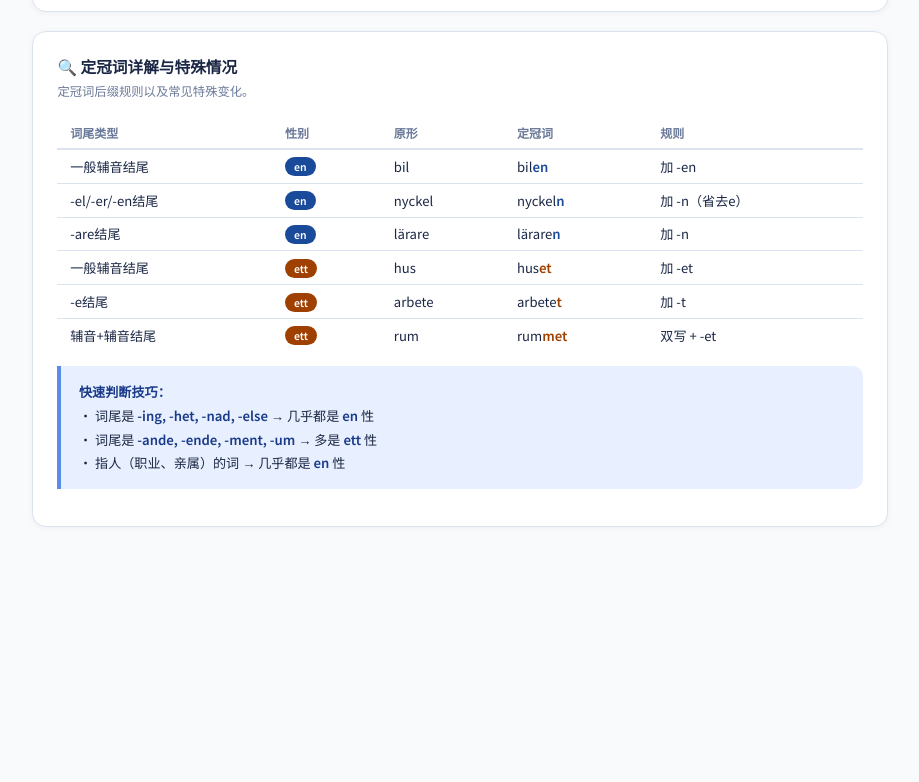
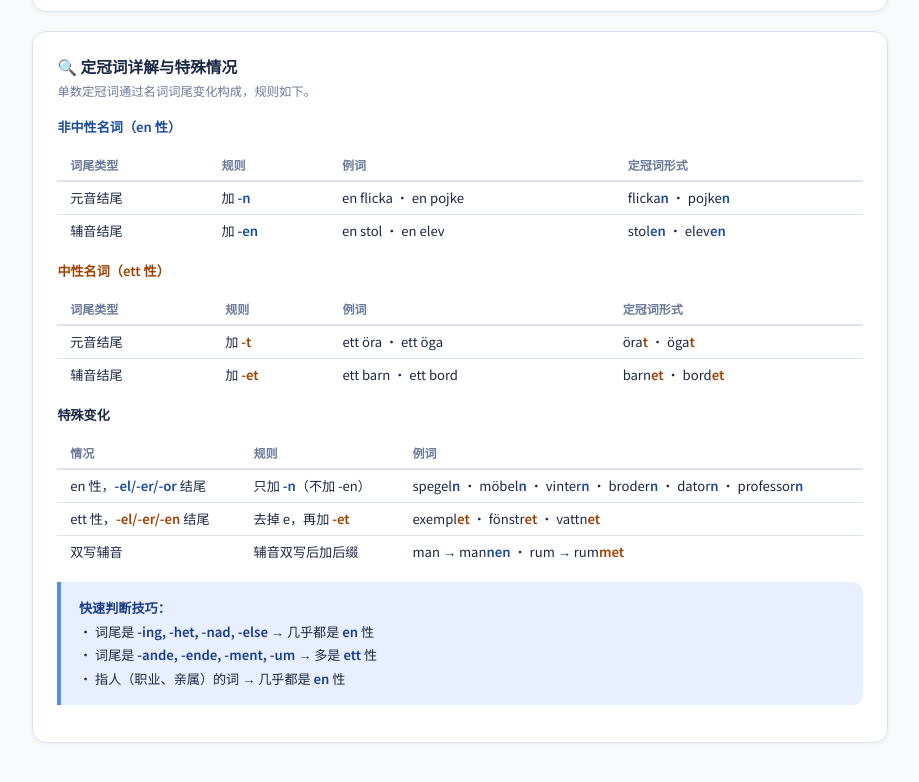
Before and after one commit to ZoeLu1122/swedish-study, a plain HTML site: page sfi_b1_unit1.html in a window 1280 px wide. Shown: the part 852-1634 px from the top of the page, without its empty margins (180-1099 px from the left). Before the commit the page ends 1462 px from the top, so only its background shows below. Drawn offline with Linux system fonts and the light colour scheme.

Commit message:
Add files via upload

```diff
--- a/sfi_b1_unit1.html
+++ b/sfi_b1_unit1.html
@@ -221,18 +221,68 @@ body{
   </div>
   <div class="card">
     <div class="card-title">🔍 定冠词详解与特殊情况</div>
-    <div class="card-subtitle">定冠词后缀规则以及常见特殊变化。</div>
+    <div class="card-subtitle">单数定冠词通过名词词尾变化构成，规则如下。</div>
+
+    <div style="font-size:.82rem;font-weight:700;color:var(--enc);margin:.6rem 0 .3rem;">非中性名词（en 性）</div>
     <table class="gender-table">
-      <thead><tr><th>词尾类型</th><th>性别</th><th>原形</th><th>定冠词</th><th>规则</th></tr></thead>
+      <thead><tr><th>词尾类型</th><th>规则</th><th>例词</th><th>定冠词形式</th></tr></thead>
       <tbody>
-        <tr><td>一般辅音结尾</td><td><span class="gender-badge gb-en">en</span></td><td>bil</td><td>bil<span class="en-hl">en</span></td><td>加 -en</td></tr>
-        <tr><td>-el/-er/-en结尾</td><td><span class="gender-badge gb-en">en</span></td><td>nyckel</td><td>nyckel<span class="en-hl">n</span></td><td>加 -n（省去e）</td></tr>
-        <tr><td>-are结尾</td><td><span class="gender-badge gb-en">en</span></td><td>lärare</td><td>lärare<span class="en-hl">n</span></td><td>加 -n</td></tr>
-        <tr><td>一般辅音结尾</td><td><span class="gender-badge gb-ett">ett</span></td><td>hus</td><td>hus<span class="ett-hl">et</span></td><td>加 -et</td></tr>
-        <tr><td>-e结尾</td><td><span class="gender-badge gb-ett">ett</span></td><td>arbete</td><td>arbete<span class="ett-hl">t</span></td><td>加 -t</td></tr>
-        <tr><td>辅音+辅音结尾</td><td><span class="gender-badge gb-ett">ett</span></td><td>rum</td><td>rum<span class="ett-hl">met</span></td><td>双写 + -et</td></tr>
+        <tr>
+          <td>元音结尾</td>
+          <td>加 <span class="en-hl">-n</span></td>
+          <td>en flicka ・ en pojke</td>
+          <td>flicka<span class="en-hl">n</span> ・ pojke<span class="en-hl">n</span></td>
+        </tr>
+        <tr>
+          <td>辅音结尾</td>
+          <td>加 <span class="en-hl">-en</span></td>
+          <td>en stol ・ en elev</td>
+          <td>stol<span class="en-hl">en</span> ・ elev<span class="en-hl">en</span></td>
+        </tr>
       </tbody>
     </table>
+
+    <div style="font-size:.82rem;font-weight:700;color:var(--ettc);margin:.9rem 0 .3rem;">中性名词（ett 性）</div>
+    <table class="gender-table">
+      <thead><tr><th>词尾类型</th><th>规则</th><th>例词</th><th>定冠词形式</th></tr></thead>
+      <tbody>
+        <tr>
+          <td>元音结尾</td>
+          <td>加 <span class="ett-hl">-t</span></td>
+          <td>ett öra ・ ett öga</td>
+          <td>öra<span class="ett-hl">t</span> ・ öga<span class="ett-hl">t</span></td>
+        </tr>
+        <tr>
+          <td>辅音结尾</td>
+          <td>加 <span class="ett-hl">-et</span></td>
+          <td>ett barn ・ ett bord</td>
+          <td>barn<span class="ett-hl">et</span> ・ bord<span class="ett-hl">et</span></td>
+        </tr>
+      </tbody>
+    </table>
+
+    <div style="font-size:.82rem;font-weight:700;color:var(--navy);margin:.9rem 0 .3rem;">特殊变化</div>
+    <table class="gender-table">
+      <thead><tr><th>情况</th><th>规则</th><th>例词</th></tr></thead>
+      <tbody>
+        <tr>
+          <td>en 性，<span class="en-hl">-el/-er/-or</span> 结尾</td>
+          <td>只加 <span class="en-hl">-n</span>（不加 -en）</td>
+          <td>spegel<span class="en-hl">n</span> ・ möbel<span class="en-hl">n</span> ・ vinter<span class="en-hl">n</span> ・ broder<span class="en-hl">n</span> ・ dator<span class="en-hl">n</span> ・ professor<span class="en-hl">n</span></td>
+        </tr>
+        <tr>
+          <td>ett 性，<span class="ett-hl">-el/-er/-en</span> 结尾</td>
+          <td>去掉 e，再加 <span class="ett-hl">-et</span></td>
+          <td>exempl<span class="ett-hl">et</span> ・ fönstr<span class="ett-hl">et</span> ・ vattn<span class="ett-hl">et</span></td>
+        </tr>
+        <tr>
+          <td>双写辅音</td>
+          <td>辅音双写后加后缀</td>
+          <td>man → man<span class="en-hl">nen</span> ・ rum → rum<span class="ett-hl">met</span></td>
+        </tr>
+      </tbody>
+    </table>
+
     <div class="rule-box"><strong>快速判断技巧：</strong><br>
     • 词尾是 <strong>-ing, -het, -nad, -else</strong> → 几乎都是 <strong>en</strong> 性<br>
     • 词尾是 <strong>-ande, -ende, -ment, -um</strong> → 多是 <strong>ett</strong> 性<br>
```
